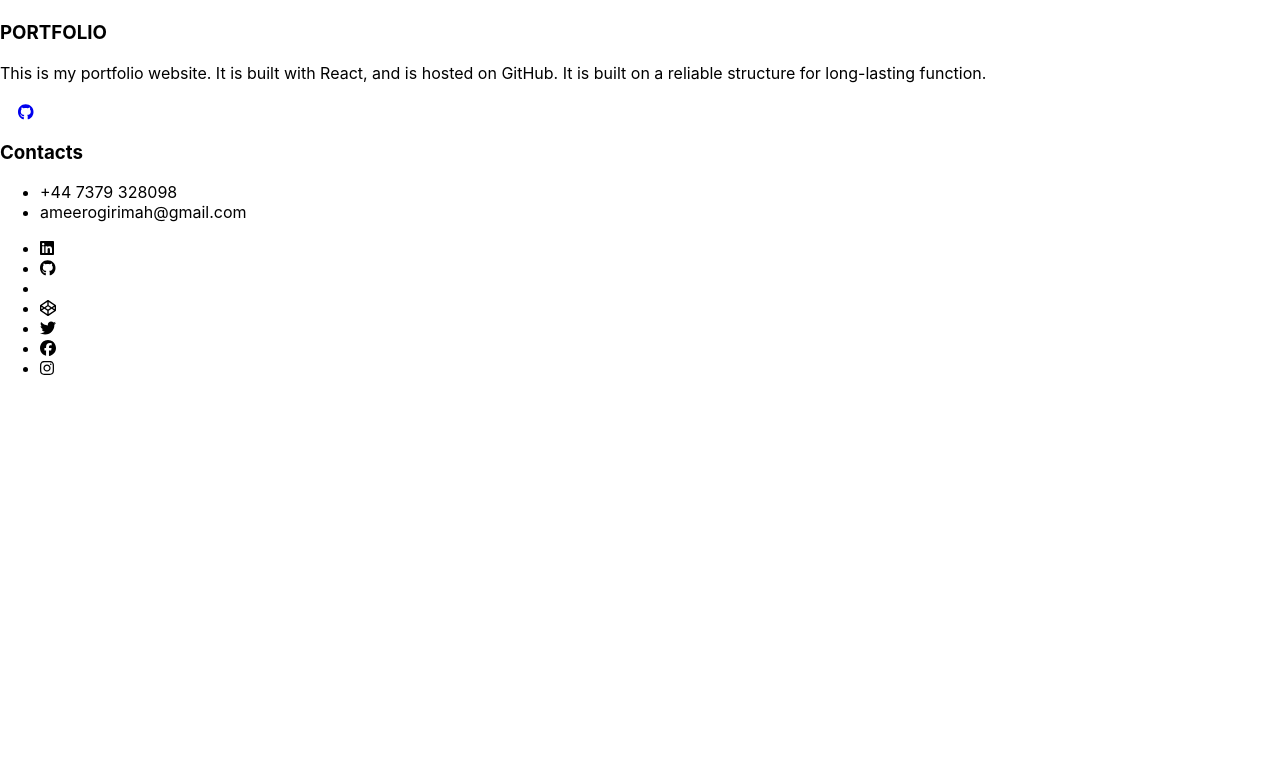
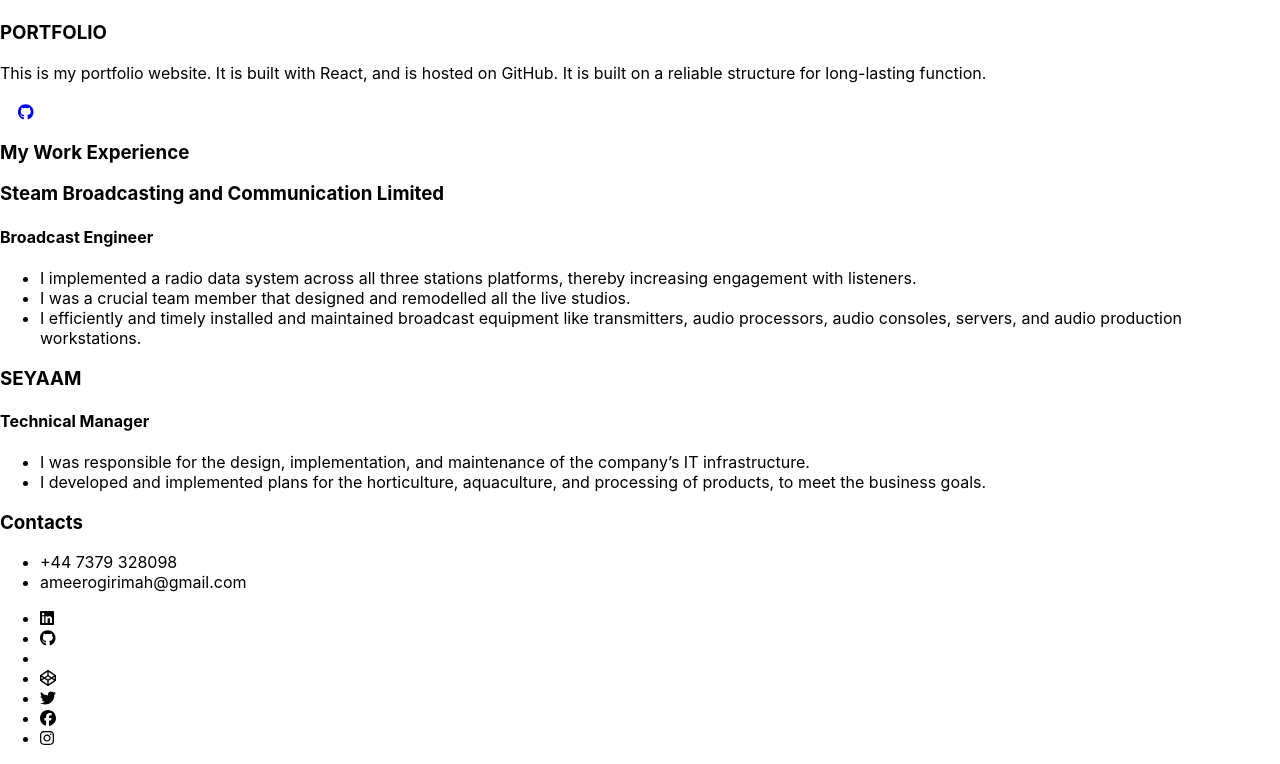
Before and after one commit to Ogirimah/potfolio, a React (Create React App) app in the folder new/: page / in a window 1280 px wide. Shown: the part 5248-6012 px from the top of the page. Before the commit the page ends 5642 px from the top, so only its background shows below. Built offline with nearby package versions, Linux system fonts and the light colour scheme.

Commit message:
Add ExperienceCard component and WorkExperienceComponent to the project

```diff
--- a/new/src/components/ExperienceCard.js
+++ b/new/src/components/ExperienceCard.js
@@ -0,0 +1,20 @@
+import React from "react";
+
+export default function ExperienceCard({ company, position, descriptions }) {
+    // This takes in a company, position, and descriptions and returns a div with the company, position, and descriptions
+    //
+    // @company: The company name
+    // @position: The position held
+    // @descriptions: The descriptions of the position
+    return (
+        <div>
+        <h3>{company}</h3>
+        <h4>{position}</h4>
+        <ul>
+            {descriptions.map((description) => (
+            <li>{description}</li>
+            ))}
+        </ul>
+        </div>
+    );
+}
--- a/new/src/components/Main.js
+++ b/new/src/components/Main.js
@@ -6,6 +6,7 @@ import TechStack from "./TechStack";
 import Socials from "./Socials";
 import CurrentFocus from "./CurrentFocus";
 import Projects from "./Projects";
+import WorkExperience from "./WorkExperience";
 
 const images = ImportImages(require.context('../images', false, /\.(png|jpe?g|svg)$/));
 
@@ -125,7 +126,9 @@ like Code-build, Code-pipeline, EKS,  IAM, and CloudFormation.
     <section>
         <Projects />
     </section>
-    <section></section>
+    <section>
+        <WorkExperience />
+    </section>
     </body>
   );
 }
--- a/new/src/components/WorkExperience.js
+++ b/new/src/components/WorkExperience.js
@@ -1,4 +1,5 @@
 import React from "react";
+import ExperienceCard from "./ExperienceCard";
 
 export default function WorkExperience() {
     // This function returns cards of my work experience passed from the child component
@@ -10,7 +11,7 @@ export default function WorkExperience() {
                     company="Steam Broadcasting and Communication Limited"
                     position="Broadcast Engineer"
                     time="December 2017 - September 2022"
-                    description={[
+                    descriptions={[
                         "I implemented a radio data system across all three stations platforms, thereby increasing engagement with listeners.",
                         "I was a crucial team member that designed and remodelled all the live studios.",
                         "I efficiently and timely installed and maintained broadcast equipment like transmitters,  audio processors, audio consoles, servers, and audio production workstations."
@@ -20,7 +21,7 @@ export default function WorkExperience() {
                     company="SEYAAM"
                     position="Technical Manager"
                     time="June 2016 - September 2022"
-                    description={[
+                    descriptions={[
                         "I was responsible for the design, implementation, and maintenance of the company’s IT infrastructure.",
                         "I developed and  implemented plans for the horticulture, aquaculture, and processing of products, to meet the business goals."
                         ]}
```
Also changed, not shown: 1 other file (tests, documents, lock files or other folders).
